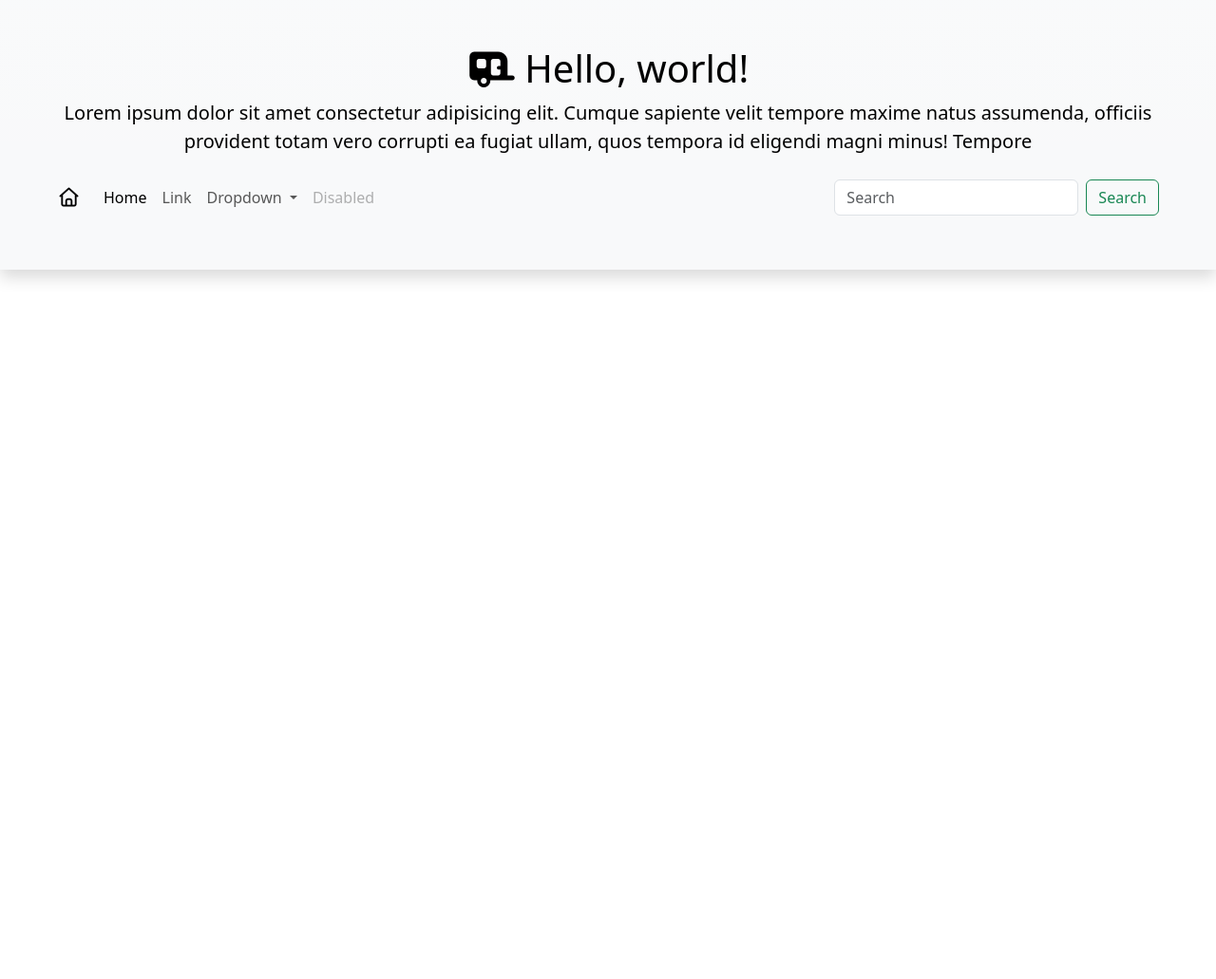
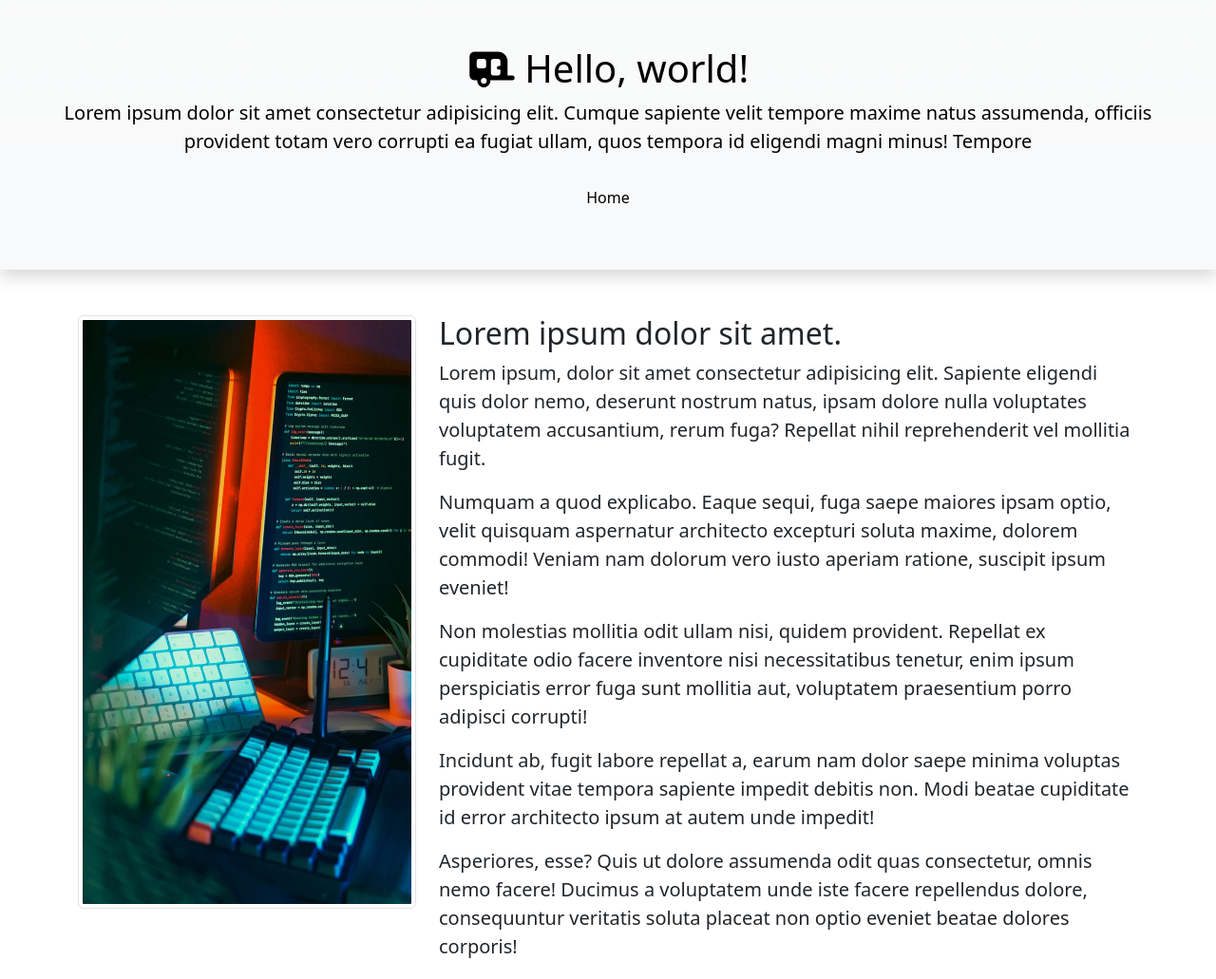
Before and after one commit to ezelsimsek/ezelsimsek.github.io, a plain HTML site: page index.html in a window 1280 px wide. Shown: the top 1031 px of the page at 95% size. Before the commit the page ends 800 px from the top, so only its background shows below. Drawn offline with nearby package versions, Linux system fonts and the light colour scheme.

Commit message:
update 04

```diff
--- a/index.html
+++ b/index.html
@@ -24,49 +24,41 @@
             Tempore
         </p>
         <nav class="navbar navbar-expand-lg bg-body-tertiary">
-            <div class="container-fluid">
-                <a class="navbar-brand" href="/">
-                    <i class="fa-regular fa-house"></i>
-                </a>
+            <div class="container">
                 <button class="navbar-toggler" type="button" data-bs-toggle="collapse"
                     data-bs-target="#navbarSupportedContent" aria-controls="navbarSupportedContent"
                     aria-expanded="false" aria-label="Toggle navigation">
                     <span class="navbar-toggler-icon"></span>
                 </button>
                 <div class="collapse navbar-collapse" id="navbarSupportedContent">
-                    <ul class="navbar-nav me-auto mb-2 mb-lg-0">
+                    <ul class="navbar-nav mx-auto mb-2 mb-lg-0">
                         <li class="nav-item">
                             <a class="nav-link active" aria-current="page" href="#">Home</a>
                         </li>
-                        <li class="nav-item">
-                            <a class="nav-link" href="#">Link</a>
-                        </li>
-                        <li class="nav-item dropdown">
-                            <a class="nav-link dropdown-toggle" href="#" role="button" data-bs-toggle="dropdown"
-                                aria-expanded="false">
-                                Dropdown
-                            </a>
-                            <ul class="dropdown-menu">
-                                <li><a class="dropdown-item" href="#">Action</a></li>
-                                <li><a class="dropdown-item" href="#">Another action</a></li>
-                                <li>
-                                    <hr class="dropdown-divider">
-                                </li>
-                                <li><a class="dropdown-item" href="#">Something else here</a></li>
-                            </ul>
-                        </li>
-                        <li class="nav-item">
-                            <a class="nav-link disabled" aria-disabled="true">Disabled</a>
-                        </li>
                     </ul>
-                    <form class="d-flex" role="search">
-                        <input class="form-control me-2" type="search" placeholder="Search" aria-label="Search" />
-                        <button class="btn btn-outline-success" type="submit">Search</button>
-                    </form>
                 </div>
             </div>
         </nav>
     </header>
+    <main class="container my-5">
+        <section class="row">
+             <div class="col-md-4">
+                  <img src="assets/images/kapak.jpg" alt="Kapak Görseli"
+                  class="img-thumbnail img-fluid">
+             </div>
+             <div class="col-md-8">
+                <h2>Lorem ipsum dolor sit amet.</h2>
+                <p class="lead">Lorem ipsum, dolor sit amet consectetur adipisicing elit. Sapiente eligendi quis dolor nemo, deserunt nostrum natus, ipsam dolore nulla voluptates voluptatem accusantium, rerum fuga? Repellat nihil reprehenderit vel mollitia fugit.</p>
+                <p class="lead">Numquam a quod explicabo. Eaque sequi, fuga saepe maiores ipsam optio, velit quisquam aspernatur architecto excepturi soluta maxime, dolorem commodi! Veniam nam dolorum vero iusto aperiam ratione, suscipit ipsum eveniet!</p>
+                <p class="lead">Non molestias mollitia odit ullam nisi, quidem provident. Repellat ex cupiditate odio facere inventore nisi necessitatibus tenetur, enim ipsum perspiciatis error fuga sunt mollitia aut, voluptatem praesentium porro adipisci corrupti!</p>
+                <p class="lead">Incidunt ab, fugit labore repellat a, earum nam dolor saepe minima voluptas provident vitae tempora sapiente impedit debitis non. Modi beatae cupiditate id error architecto ipsum at autem unde impedit!</p>
+                <p class="lead">Asperiores, esse? Quis ut dolore assumenda odit quas consectetur, omnis nemo facere! Ducimus a voluptatem unde iste facere repellendus dolore, consequuntur veritatis soluta placeat non optio eveniet beatae dolores corporis!</p>
+             </div>
+        </section>
+    </main>
+    <footer class="container-fluid text-bg-light p-5 text-center border-top">
+        <p>&copy; 2026 Website. All rights reserved</p>
+    </footer>
     <script src="https://cdn.jsdelivr.net/npm/bootstrap@5.3.8/dist/js/bootstrap.bundle.min.js"
         integrity="sha384-FKyoEForCGlyvwx9Hj09JcYn3nv7wiPVlz7YYwJrWVcXK/BmnVDxM+D2scQbITxI"
         crossorigin="anonymous"></script>
```
Also changed, not shown: assets/images/kapak.jpg (added).
